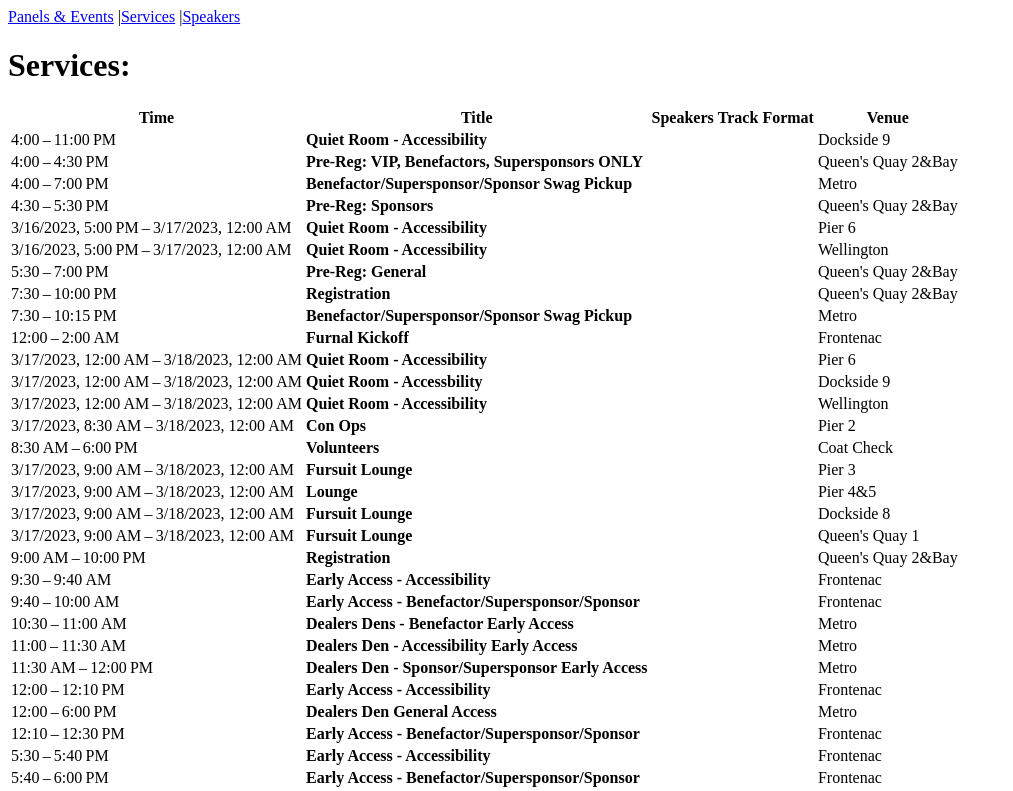
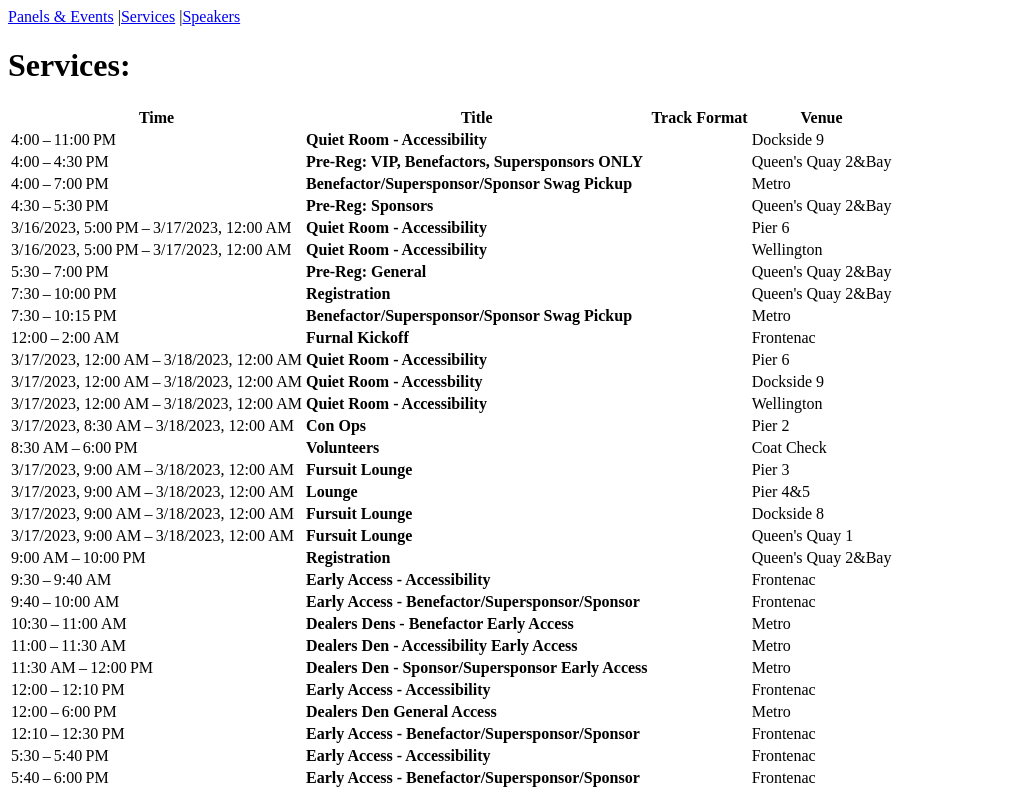
Before and after one commit to DrFrankenstein/fe-schedule, a React app: page /services in a window 1280 px wide. Shown: the top 791 px of the page, without its empty margins (0-1013 px from the left). Built offline with nearby package versions, Linux system fonts and the light colour scheme.

Commit message:
feat: don't show speakers in tables where I don't gotta

```diff
--- a/src/components/SessionTable.tsx
+++ b/src/components/SessionTable.tsx
@@ -7,31 +7,39 @@ import { SpeakerEnum } from "./SpeakerEnum";
 
 export interface SessionTableProps {
     sessions: Session[];
+    showSpeakers?: boolean;
 }
 
 export const SessionTable: React.FC<SessionTableProps> = props => {
     return <table>
-        <SessionHeader />
+        <SessionHeader showSpeakers={props.showSpeakers} />
         <tbody>
-            {props.sessions.map(session => <SessionRow key={session.id} session={session} />)}
+            {props.sessions.map(
+                session => <SessionRow key={session.id} session={session} showSpeakers={props.showSpeakers} />
+            )}
         </tbody>
     </table>
 }
 
-export interface SessionRowProps {
-    session: Session;
+export interface SessionHeaderProps {
+    showSpeakers?: boolean;
 }
 
-export const SessionHeader: React.FC = () => <thead>
+export const SessionHeader: React.FC<SessionHeaderProps> = props => <thead>
     <tr>
         <th>Time</th>
         <th>Title</th>
-        <th>Speakers</th>
+        {props.showSpeakers && <th>Speakers</th>}
         <th>Track</th>
         <th>Format</th>
         <th>Venue</th>
     </tr>
 </thead>;
+
+export interface SessionRowProps {
+    session: Session;
+    showSpeakers?: boolean;
+}
 
 export const SessionRow: React.FC<SessionRowProps> = props => {
     const { session } = props;
@@ -46,7 +54,7 @@ export const SessionRow: React.FC<SessionRowProps> = props => {
     return <tr>
         <td>{dateFormatter.formatRange(start, end)}</td>
         <td><strong>{session.title}</strong></td>
-        <td><SpeakerEnum ids={session.speakers}/></td>
+        {props.showSpeakers && <td><SpeakerEnum ids={session.speakers}/></td>}
         <td><CategoryEnum itemIds={session.categoryItems} fieldId={FieldIds.Track} /></td>
         <td><CategoryEnum itemIds={session.categoryItems} fieldId={FieldIds.Format} /></td>
         <td><RoomLabel roomId={session.roomId} /></td>
--- a/src/pages/SessionsSchedule.tsx
+++ b/src/pages/SessionsSchedule.tsx
@@ -36,7 +36,7 @@ export const SessionsSchedule: React.FC = () => {
         </label>
         {Object.entries(sessionsByDate).map(([date, dateEvents]) => <div key={date}>
             <h2>{date}</h2>
-            <SessionTable sessions={dateEvents} />
+            <SessionTable sessions={dateEvents} showSpeakers />
         </div>)}
     </>;
 };
```
